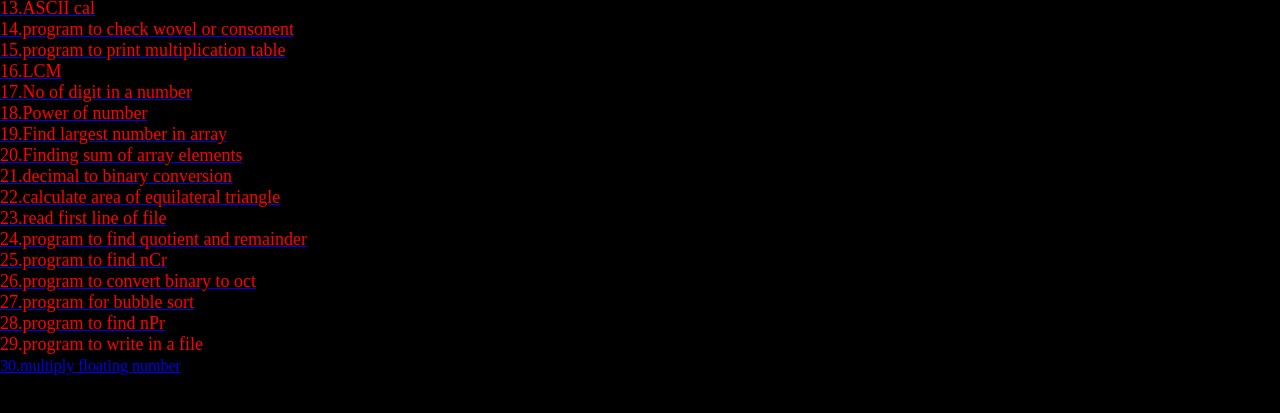
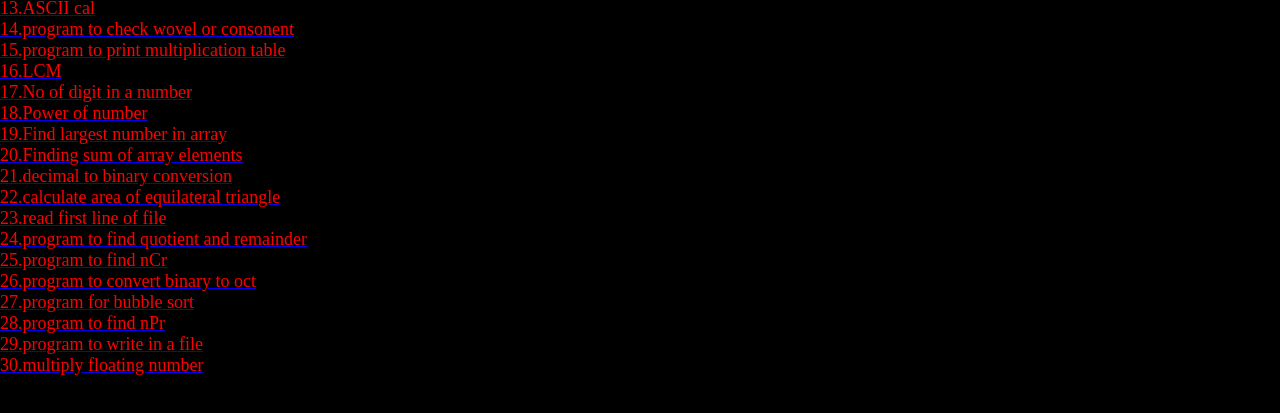
Before and after one commit to vasu07017/codemanga, a plain HTML site: page codes.html in a window 1280 px wide. Shown: the part 355-768 px from the top of the page. Drawn offline with Linux system fonts and the light colour scheme.

Commit message:
Update codes.html

```diff
--- a/codes.html
+++ b/codes.html
@@ -109,9 +109,9 @@
 <a href="bubblesort.html"><font size="4" color="red">27.program for bubble sort</font></a>
 <br>
 <a href="nPr.html"><font size="4" color="red">28.program to find nPr</font></a>
-<br><a href="programtowriteinafile.html"></a><font size="4" color="red">29.program to write in a file </font></a>
+<br><a href="programtowriteinafile.html"><font size="4" color="red">29.program to write in a file </font></a>
 <br>
-<a href="mulflo.html"><font size="4" color="red"></font>30.multiply floating number </font></a>
+<a href="mulflo.html"><font size="4" color="red">30.multiply floating number </font></a>
 <br>
 
 
```
